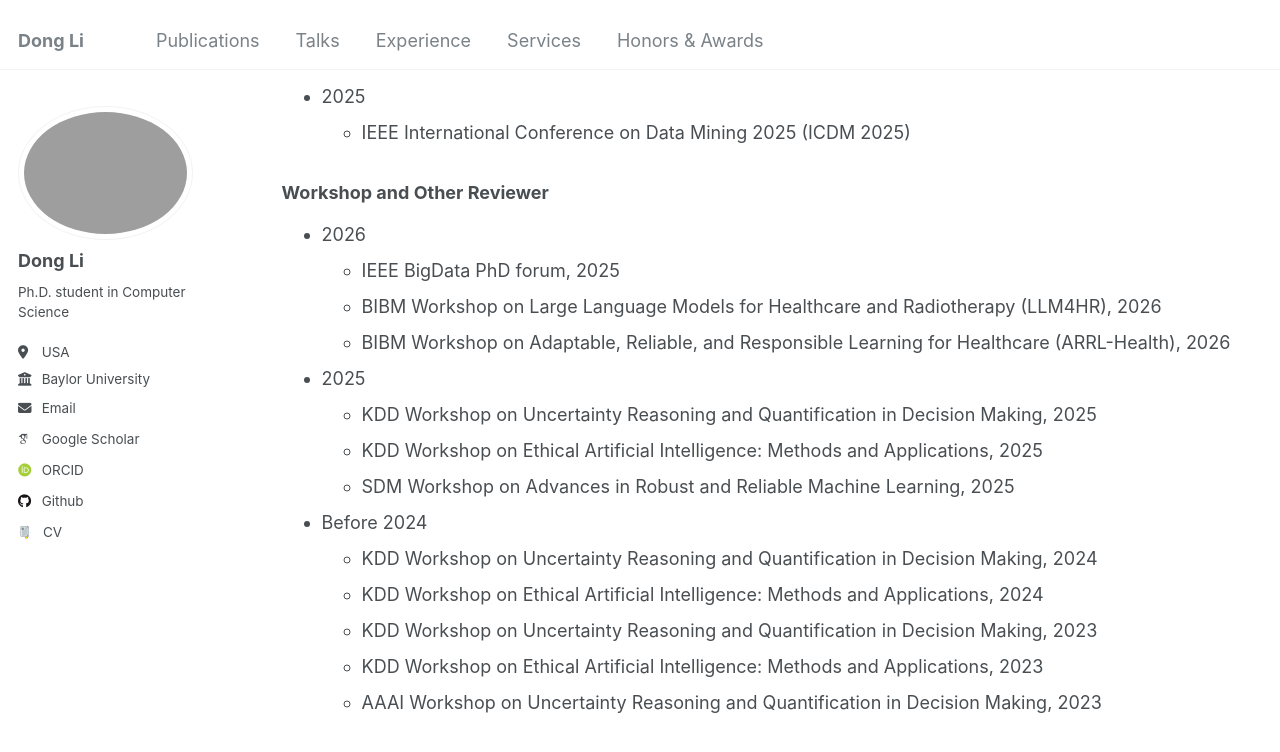
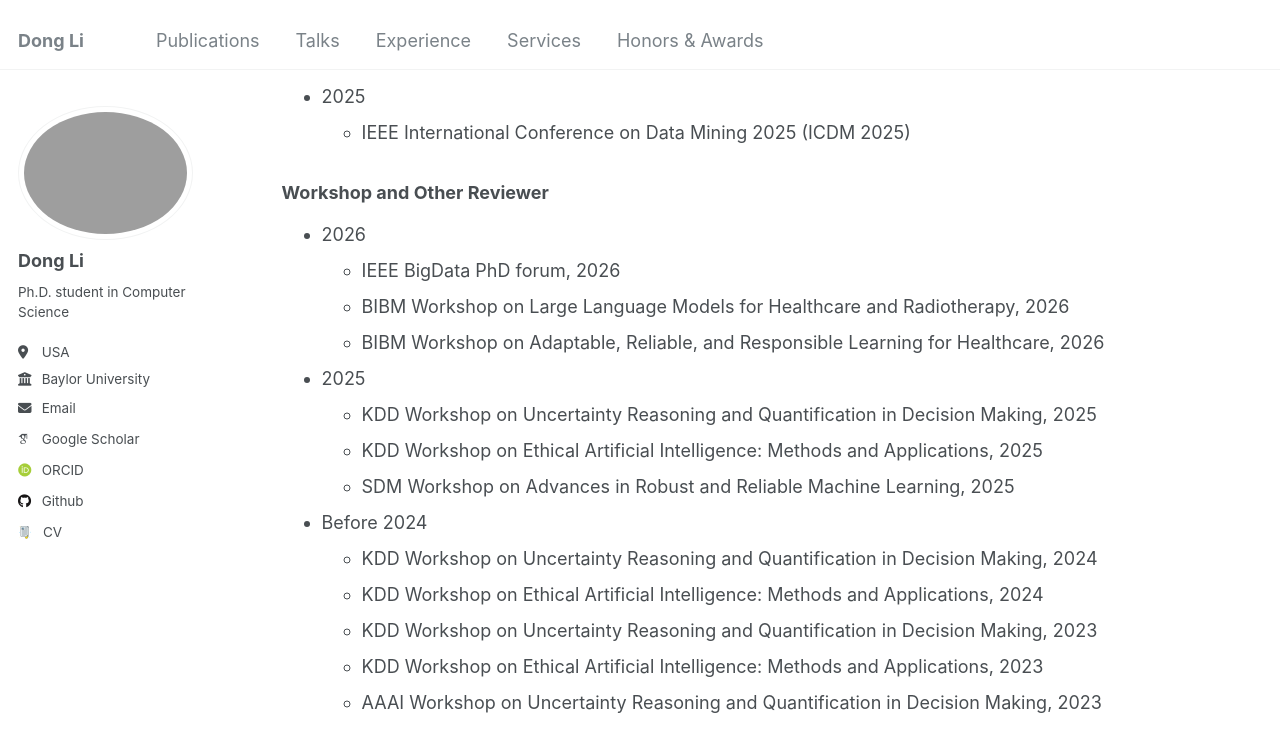
Before and after one commit to TurkeyWatanabe/dongli, a Jekyll site: the page built from _pages/services.html, in a window 1280 px wide and 900 px high, scrolled down 1956 px. Shown: the top 752 px of the window. Built offline with Jekyll 4.4.1, drawn with Linux system fonts in a browser that asks for light colours; some web fonts are replaced.

Commit message:
Update event years in services.html

```diff
--- a/_pages/services.html
+++ b/_pages/services.html
@@ -98,9 +98,9 @@ author_profile: true
 <ul>
   <li>2026
     <ul>
-      <li>IEEE BigData PhD forum, 2025</li>
-      <li>BIBM Workshop on Large Language Models for Healthcare and Radiotherapy (LLM4HR), 2026</li>
-      <li>BIBM Workshop on Adaptable, Reliable, and Responsible Learning for Healthcare (ARRL-Health), 2026</li>
+      <li>IEEE BigData PhD forum, 2026</li>
+      <li>BIBM Workshop on Large Language Models for Healthcare and Radiotherapy, 2026</li>
+      <li>BIBM Workshop on Adaptable, Reliable, and Responsible Learning for Healthcare, 2026</li>
     </ul>
   </li>
   <li>2025
```
